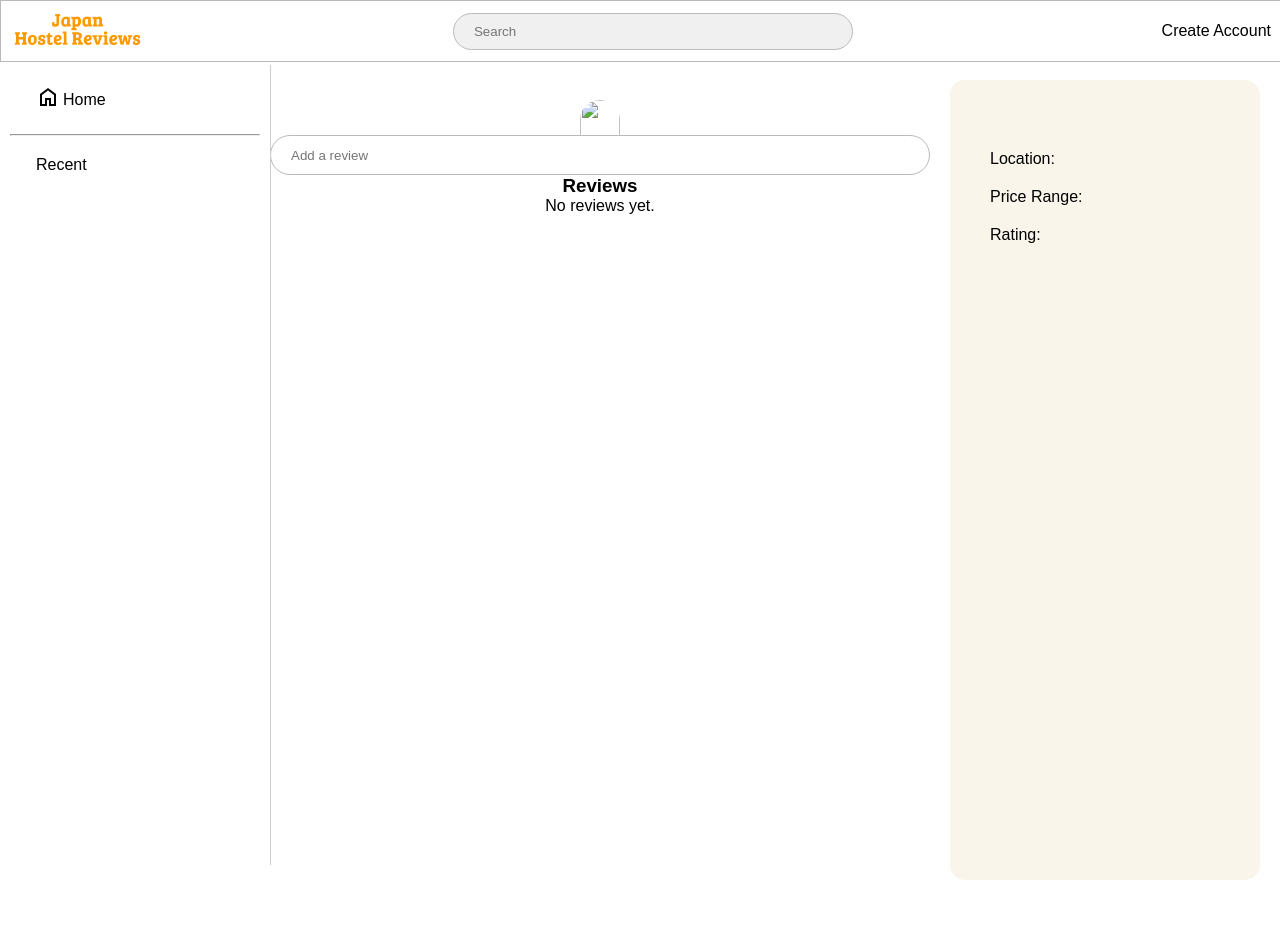
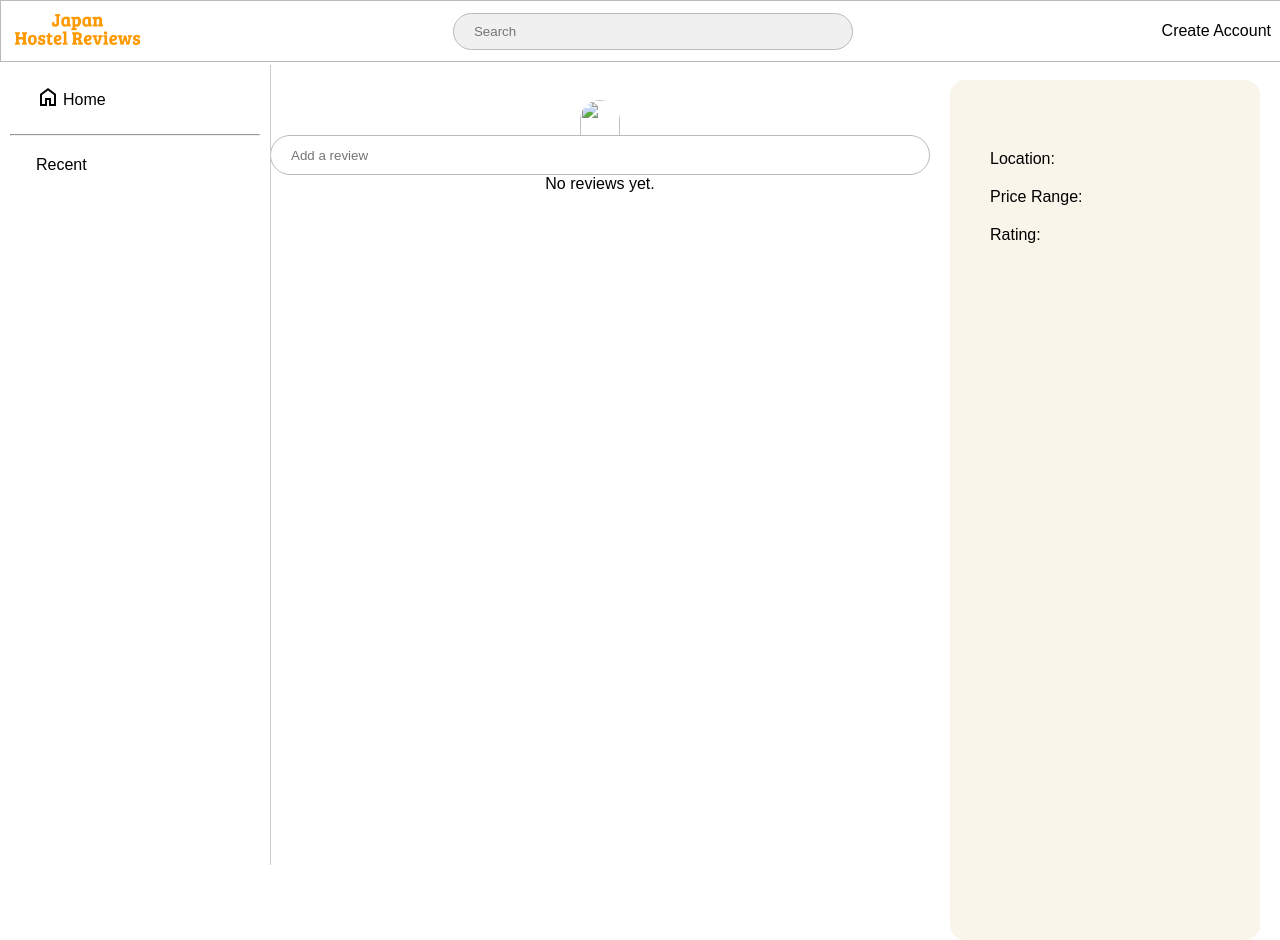
Before and after one commit to lyuhiroyama/japanhostelreviews.com, a PHP site: page /hostel_details.php in a window 1280 px wide. Before the commit the page ends 880 px from the top, so only its background shows below. Run offline with PHP 8.4, Linux system fonts and the light colour scheme; data comes from the database, SQL or seed files in the repository.

Commit message:
Change info-right-panel height

```diff
--- a/hostel_details.php
+++ b/hostel_details.php
@@ -65,7 +65,7 @@ $reviews = $review_stmt->fetchAll(PDO::FETCH_ASSOC);
         }
 
         .hostel-info-right-panel {
-            height: calc(100vh - 60px); /* Reduce height to account for the margin (top + bottom) */
+            height: 100%;
             margin: 20px 20px;
             padding: 30px;
             border-radius: 15px;
@@ -97,7 +97,6 @@ $reviews = $review_stmt->fetchAll(PDO::FETCH_ASSOC);
             </div>
             <input id="review-input" type="text" placeholder="Add a review">
 
-            <h3>Reviews</h3>
             <div id="reviews">
                 <?php if ($reviews): ?>
                 <?php foreach ($reviews as $review): ?>
```
